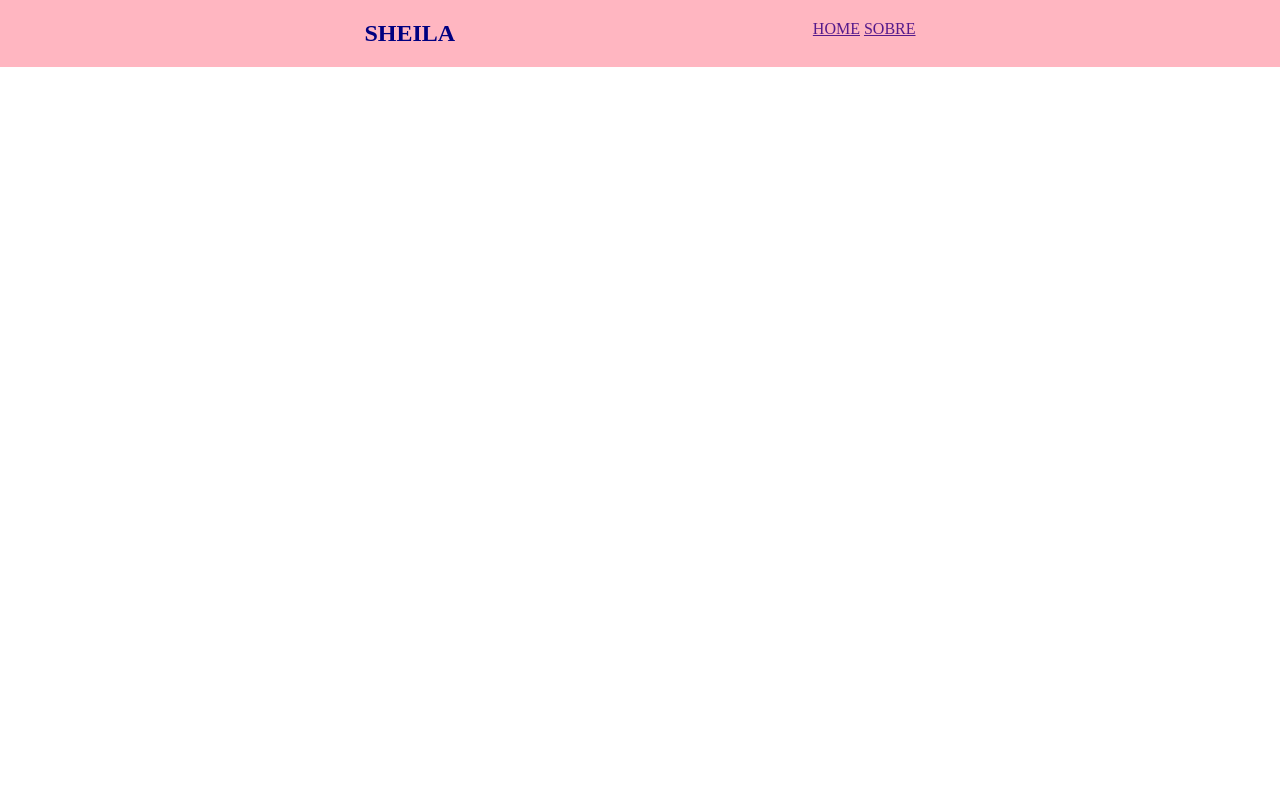
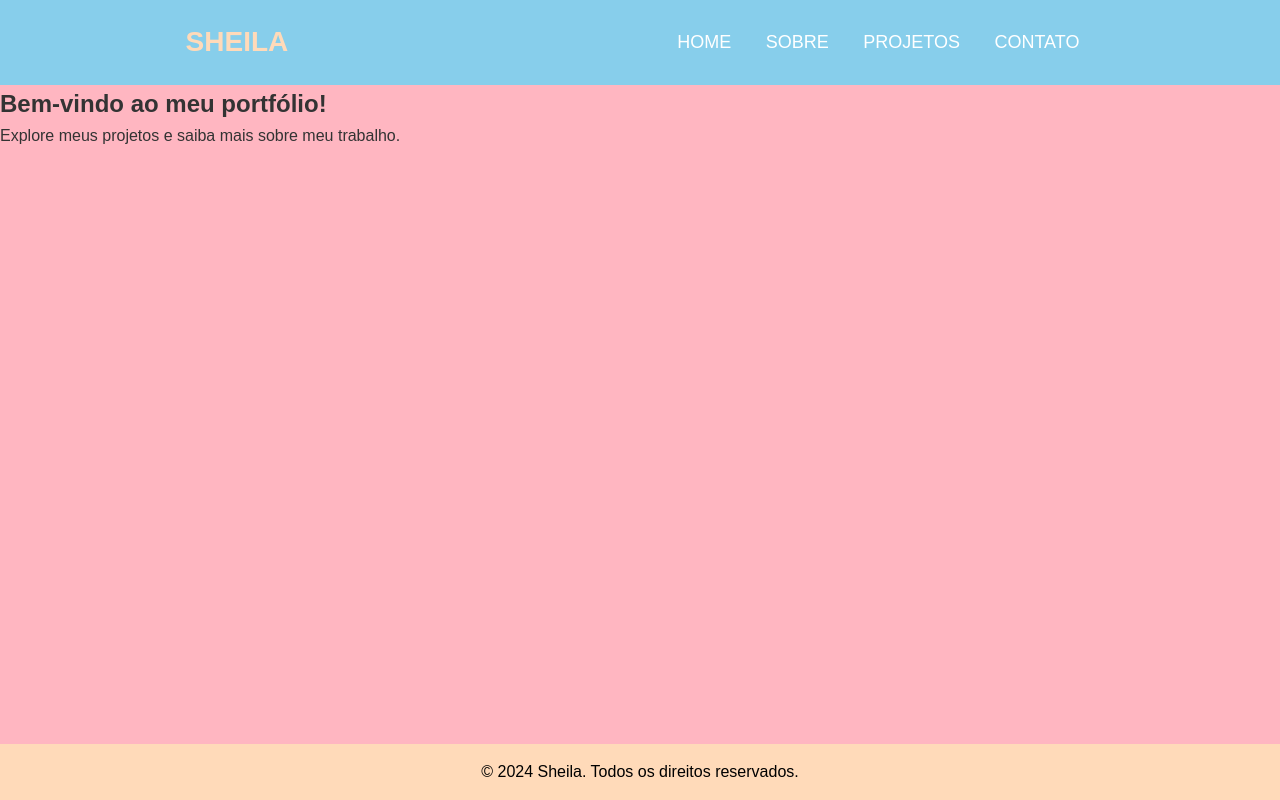
Before and after one commit to sheilamoraess/portifolio_main, a plain HTML site: page index.html in a window 1280 px wide. Drawn offline with Linux system fonts and the light colour scheme.

Commit message:
cards com nav horizontal

```diff
--- a/index.html
+++ b/index.html
@@ -1,47 +1,96 @@
-<!DOCTYPE HTML>
-<html lang="" en">
-
+<!DOCTYPE html>
+<html lang="pt-BR">
 <head>
-    <meta charset="utf-8">
-    <meta http-equiv="x-ua-compatible" content="IE=chrome">
-    <meta name="viewpoint" content="width=devide-width, initial-scale=1.0">
-    <title>Document</title>
+    <meta charset="UTF-8">
+    <meta name="viewport" content="width=device-width, initial-scale=1.0">
+    <title>Portfólio de Sheila</title>
     <style>
         * {
     margin: 0;
     padding: 0;
     box-sizing: border-box;
+    font-family: Arial, sans-serif;
+}
+
+body {
+    background-color: lightpink;
+    color: #333;
+    font-size: 16px;
+    line-height: 1.6;
 }
 
 .center {
     max-width: 960px;
     margin: 0 auto;
     display: flex;
+    justify-content: space-between;
+    align-items: center;
     width: 100%;
     padding: 0 2%;
 }
 
 header {
+    background-color: skyblue;
+    color: peachpuff;
     padding: 20px 0;
-            color: NAVY;
-            background-color: lightpink;
 }
-    </style>
+
+header .logo h2 {
+    font-size: 28px;
+    font-weight: bold;
+}
+
+header .menu a {
+    color: white;
+    text-decoration: none;
+    margin: 0 15px;
+    font-size: 18px;
+    transition: color 0.3s ease;
+}
+
+header .menu a:hover {
+    color: #f39c12; /* Cor de destaque no hover */
+}
+
+footer {
+    background-color: peachpuff;
+    color: black;
+    text-align: center;
+    padding: 15px 0;
+    position: fixed;
+    bottom: 0;
+    width: 100%;
+}
+
+    </style> <!-- Assumindo que o CSS está em style.css -->
 </head>
+<body>
 
-<body>
     <header>
-        <div style="justify-content: space-around;" class="center">
+        <div class="center">
             <div class="logo">
                 <h2>SHEILA</h2>
             </div>
             <div class="menu">
-                <a href="">HOME</a>
-                <a href="">SOBRE</a>
+                <a href="#">HOME</a>
+                <a href="#">SOBRE</a>
+                <a href="#">PROJETOS</a>
+                <a href="#">CONTATO</a>
             </div>
-
         </div>
     </header>
+
+    <main>
+        <!-- Conteúdo principal do site -->
+        <section class="intro">
+            <h1>Bem-vindo ao meu portfólio!</h1>
+            <p>Explore meus projetos e saiba mais sobre meu trabalho.</p>
+        </section>
+    </main>
+
+    <footer>
+        <p>&copy; 2024 Sheila. Todos os direitos reservados.</p>
+    </footer>
+
 </body>
-
 </html>
```
Lines whose indentation alone changed are shown as unchanged.
